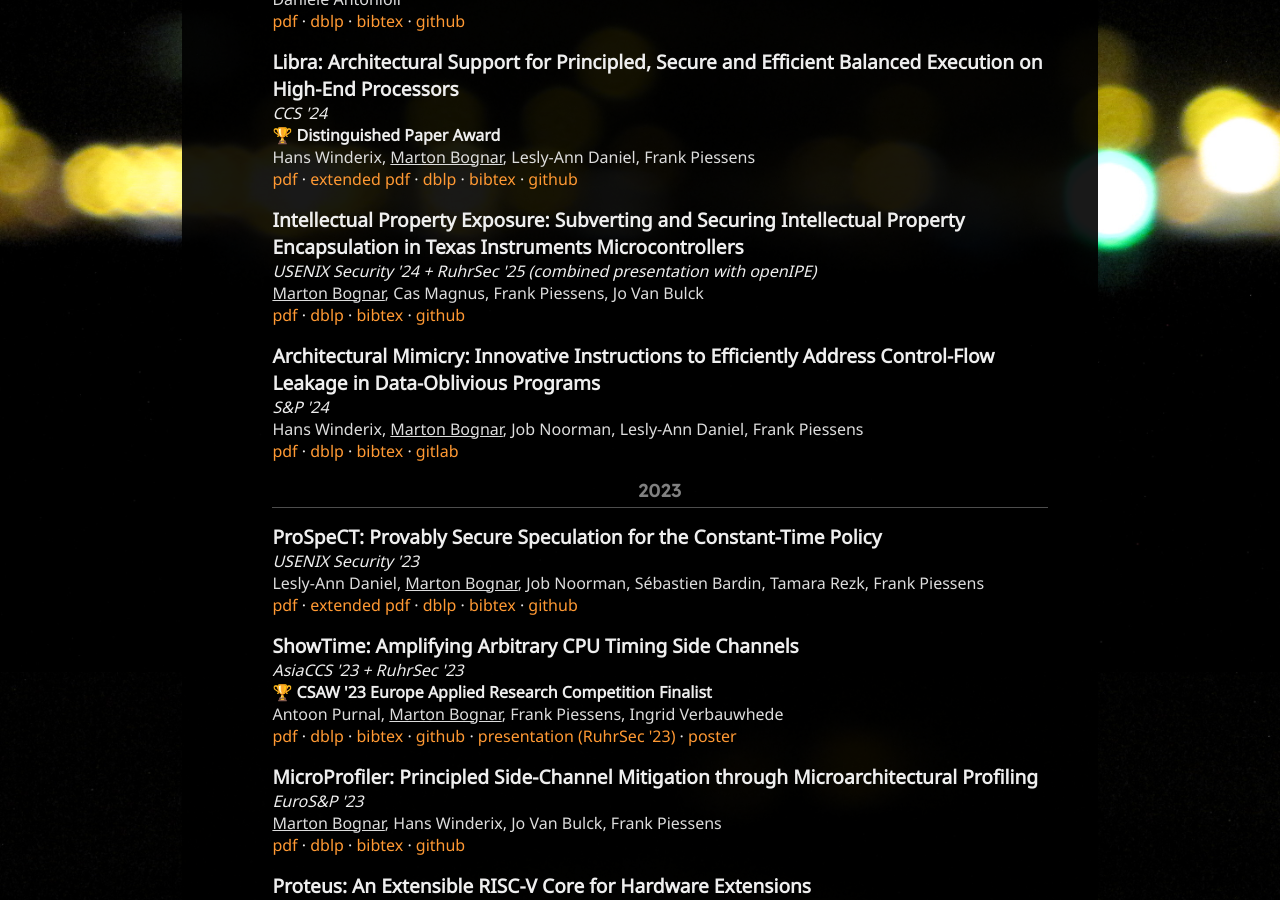
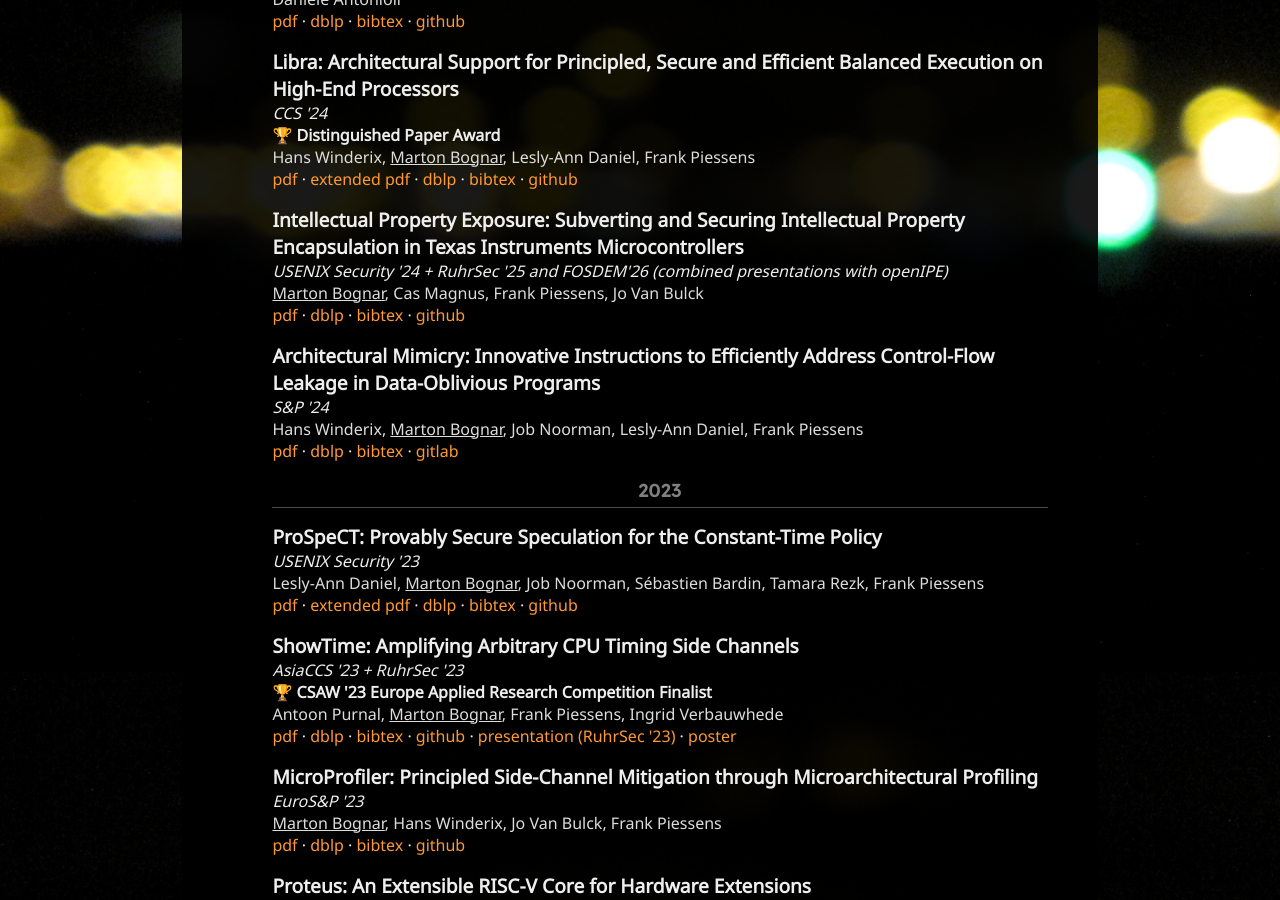
Before and after one commit to martonbognar/martonbognar.github.io, a Jekyll site: the page built from index.html, in a window 1280 px wide and 900 px high, scrolled down 1128 px. Built offline with Jekyll 4.4.1, drawn with Linux system fonts in a browser that asks for light colours.

Commit message:
FOSDEM talk

```diff
--- a/index.html
+++ b/index.html
@@ -88,7 +88,7 @@ layout: default
   <li>
     <span class='title'>Intellectual Property Exposure: Subverting and Securing Intellectual Property Encapsulation in Texas Instruments Microcontrollers</span>
     <br>
-    <span class='venue'>USENIX Security '24 + RuhrSec '25 (combined presentation with openIPE)</span>
+    <span class='venue'>USENIX Security '24 + RuhrSec '25 and FOSDEM'26 (combined presentations with openIPE)</span>
     <br>
     <span class='authors'><u>Marton Bognar</u>, Cas Magnus, Frank Piessens, Jo Van Bulck</span>
     <br>
```
